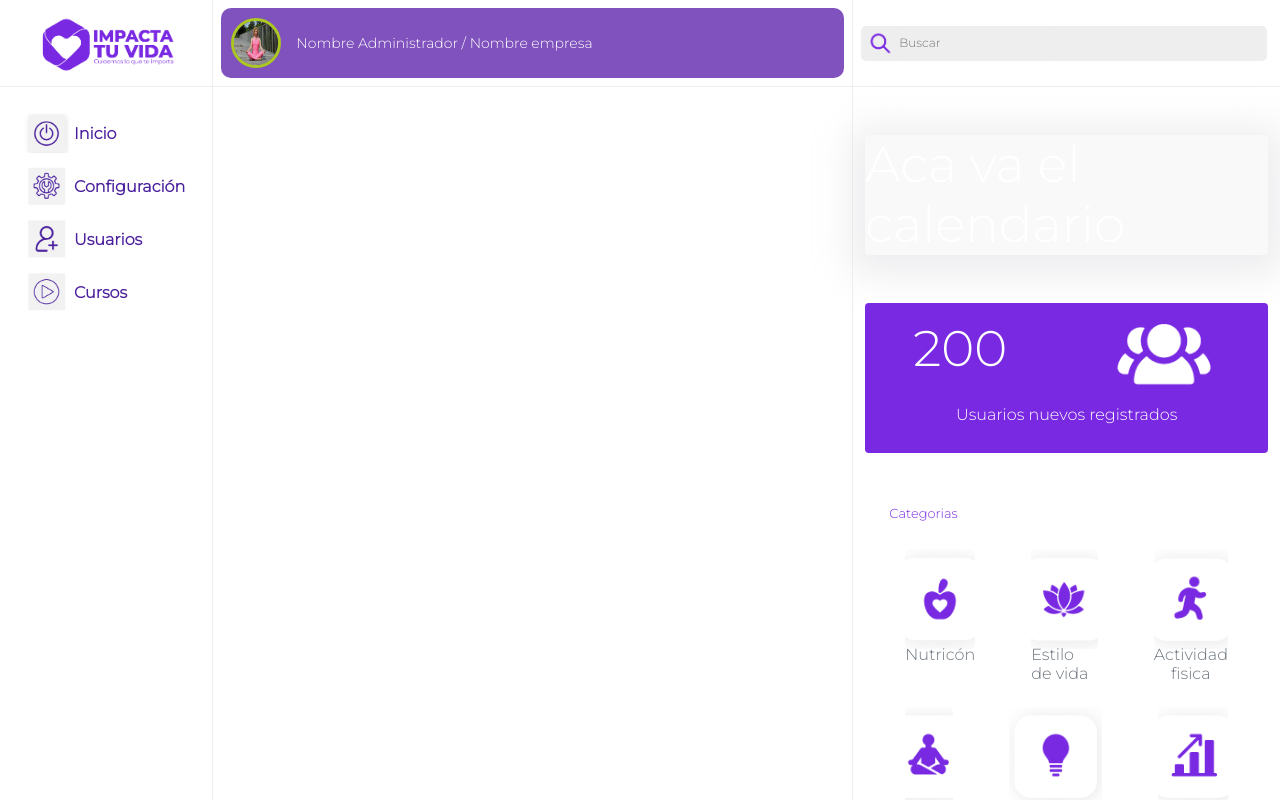
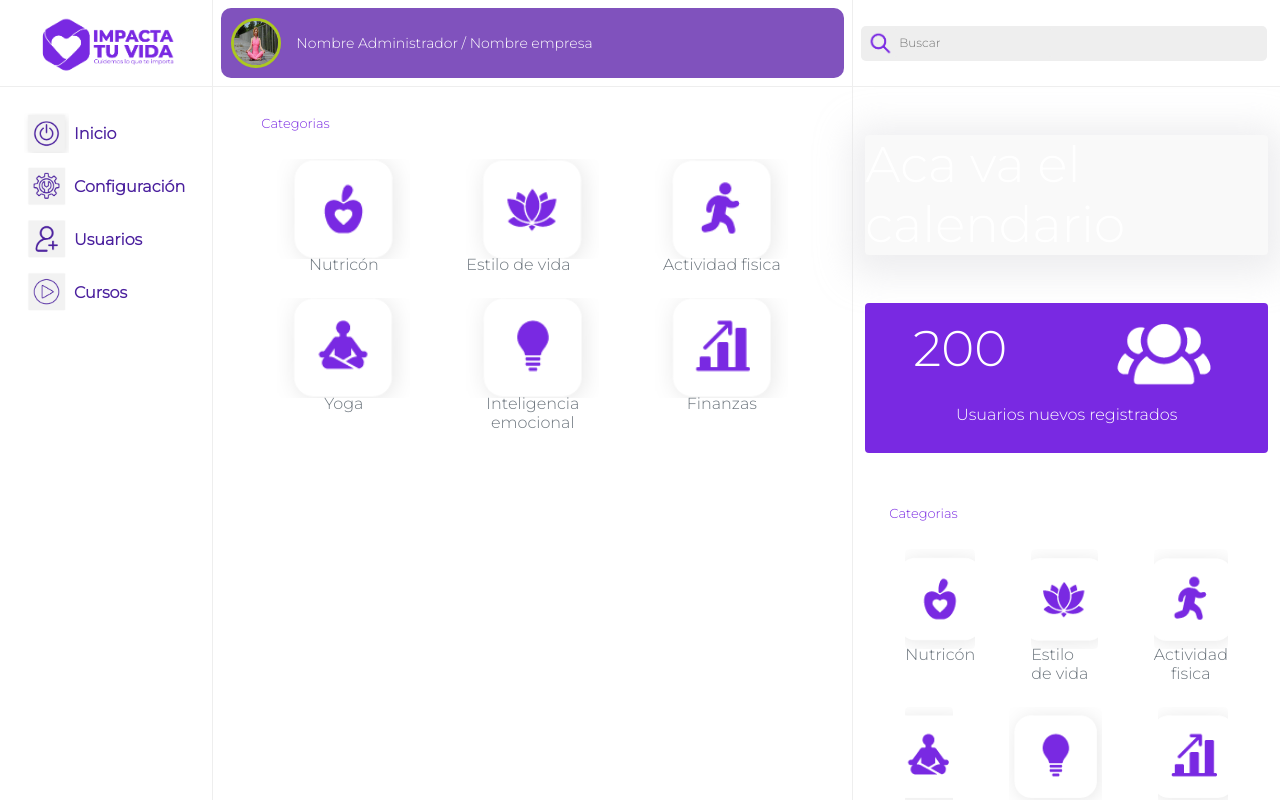
Before and after one commit to anfemoca19/proyecto_impacta, a React (Create React App) app: page /courses in a window 1280 px wide. Shown: the top 800 px of the page. Built offline with nearby package versions, Linux system fonts and the light colour scheme.

Commit message:
Se agrega categorias a los cursos

```diff
--- a/src/pages/Courses/courses.jsx
+++ b/src/pages/Courses/courses.jsx
@@ -1,3 +1,4 @@
+import { Link } from "react-router-dom";
 import AccountUser from "../../components/AcountUser/accountUser";
 import Calendar from "../../components/Calendar/calendar";
 import Categorias from "../../components/Categories/categories";
@@ -21,7 +22,55 @@ export default function Courses() {
           </>
         }
       >
-        <div className=""></div>
+        <div className="container-fluid">
+          <span className="title-style">Categorias</span>
+          <div className="row mt-3">
+            <div className="col text-center style-container container-icon">
+              <Link className="nav-link">
+                <span className="rounded style-icon icon-nutricion-blanco" />
+                <h6 className="card-subtitle mb-2 text-muted">Nutricón</h6>
+              </Link>
+            </div>
+            <div className="col text-cente container-icon">
+              <Link className="nav-link">
+                <span className="rounded style-icon icon-estilo-vida-blanco " />
+                <h6 className="card-subtitle mb-2 text-muted">
+                  Estilo de vida
+                </h6>
+              </Link>
+            </div>
+            <div className="col text-center container-icon">
+              <Link className="nav-link">
+                <span className="rounded style-icon icon-actividad-fisica-blanco" />
+                <h6 className="card-subtitle mb-2 text-muted">
+                  Actividad fisica
+                </h6>
+              </Link>
+            </div>
+          </div>
+          <div className="row">
+            <div className="col text-center container-icon">
+              <Link className="nav-link" to="">
+                <span className="rounded style-icon icon-yoga-blanco" />
+                <h6 className="card-subtitle mb-2 text-muted">Yoga</h6>
+              </Link>
+            </div>
+            <div className="col text-center container-icon">
+              <Link className="nav-link" to="">
+                <span className="rounded style-icon icon-inteligencia-blanco" />
+                <h6 className="card-subtitle mb-2 text-muted">
+                  Inteligencia emocional
+                </h6>
+              </Link>
+            </div>
+            <div className="col text-center container-icon">
+              <Link className="nav-link" to="">
+                <span className="rounded style-icon icon-finanzas-blanco" />
+                <h6 className="card-subtitle mb-2 text-muted">Finanzas</h6>
+              </Link>
+            </div>
+          </div>
+        </div>
       </Layout>
     </>
   );
```
